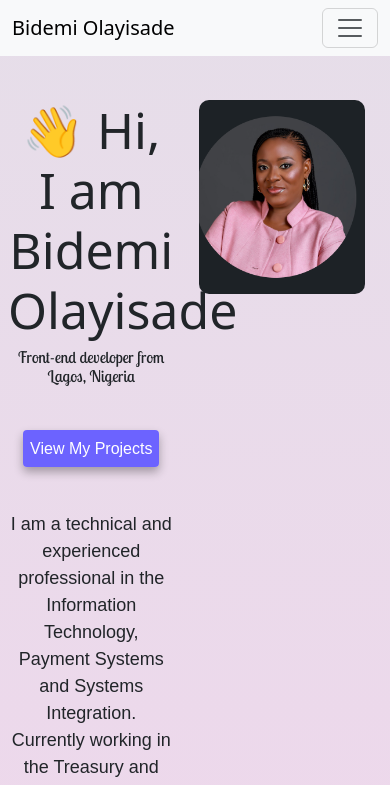
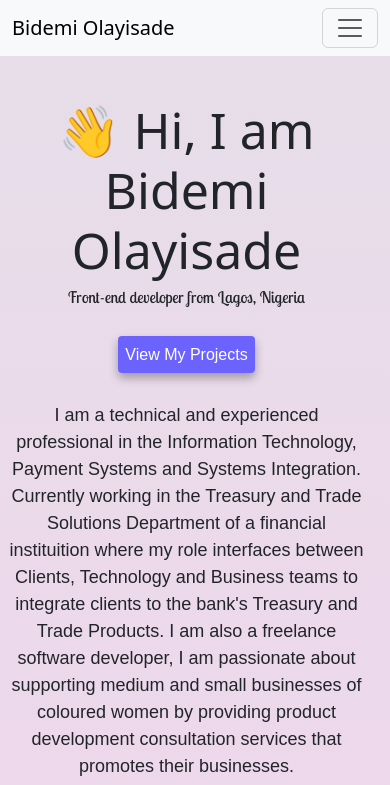
Before and after one commit to DEMIYISADE/My-Website-2, a plain HTML site: page about2.html in a window 390 px wide. Shown: the top 785 px of the page. Drawn offline with nearby package versions, Linux system fonts and the light colour scheme; a web font is replaced by a local one.

Commit message:
changed image size

```diff
--- a/about2.html
+++ b/about2.html
@@ -44,7 +44,7 @@
                 <a class="nav-link active" href="about.html" title="Information on Bidemi Olayisade">About Me</a>
               </li>
               <li class="nav-item">
-                <a class="nav-link active" href="about.html#contact"
+                <a class="nav-link" href="about.html#contact"
                 title="Contact details of Bidemi Olayisade">Contact Me</a
                 >
               </li>
@@ -56,7 +56,7 @@
 
     <div class="body">
       <div class="row">
-        <div class="col-6">
+        <div class="col-md-6">
           <h1>👋 Hi, I am Bidemi Olayisade </h1>
           <h3>Front-end developer from Lagos, Nigeria</h3>
           <div class="navigation-links">
@@ -73,7 +73,7 @@
             </div>
           </div>
         </div>
-        <div class="col-6">
+        <div class="col-md-6">
           <div class="selfImage">
             <img src="images/Capture.PNG" alt="Image of Myself"/>
           </div>
--- a/src/style.css
+++ b/src/style.css
@@ -35,7 +35,7 @@ h4 {
   font-weight: 550;
   font-family: var(--font1);
   font-family: var(--font2);
-  margin-bottom: 50px;
+  margin-bottom: 35px;
 }
 
 
@@ -43,17 +43,17 @@ h2 {
   font-size: 1.5em;
   font-weight: bold;
 }
-.col-6{
+.col-md-6{
   text-align: center;
 }
 
 .selfImage img{
-  width: 350px;
+  width: 400px;
   margin: 0 auto;
   justify-content: flex-end;
 }
 .about-paragraphs p{
-  margin-top: 50px;
+  margin-top: 35px;
   font-family: var(--font1);
   line-height: 1.5em;
   font-size: large;
@@ -175,4 +175,9 @@ img {
 .about-paragraphs p{
   text-align: center;
 }
+.selfImage img{
+  width: 300px;
+  margin: 0 auto;
+  justify-content: center;
 }
+}
```
Also changed, not shown: index.html (+2 -2 lines).
